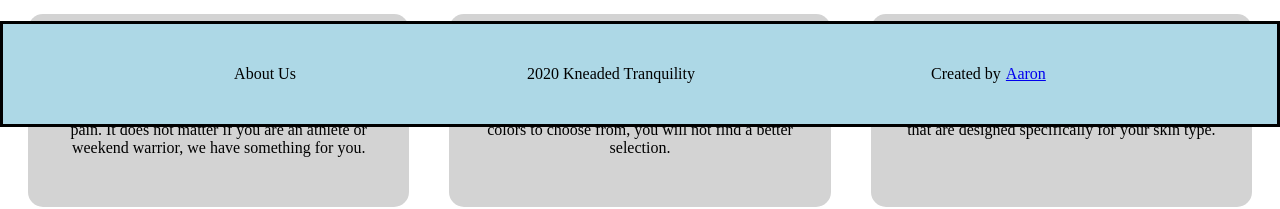
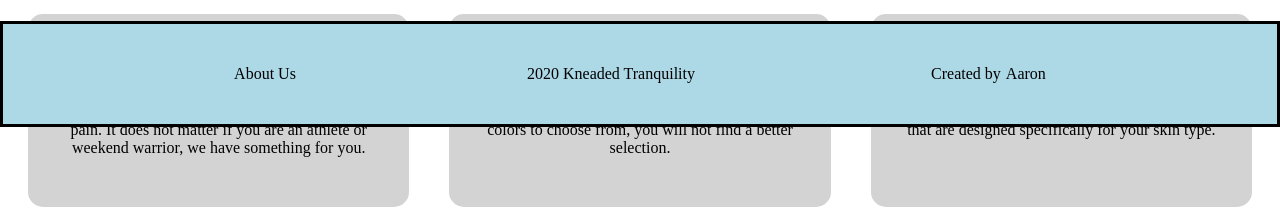
Before and after one commit to acyg2212/KneadedTranquility, a React (Create React App) app in the folder client/: page / in a window 1280 px wide. Shown: the part 673-882 px from the top of the page. Built offline with nearby package versions, Linux system fonts and the light colour scheme.

Commit message:
footer links styled

```diff
--- a/client/src/App.js
+++ b/client/src/App.js
@@ -36,7 +36,7 @@
             </BrowserRouter>
             <footer>
                 <div className="footer-left">
-                    About Us
+                    <a href="/about-us">About Us</a>
                 </div>
                 <div className="footer-middle">
                     <p className="footer-p">2020 Kneaded Tranquility</p>
--- a/client/src/index.css
+++ b/client/src/index.css
@@ -508,7 +508,14 @@
 }
 
 /* about us */
+a{
+    text-decoration: none;
+    color: black;
+}
 
+a:hover{
+    color:white;
+}
 .about-us-h2{
     border-bottom: lightgray 1px solid;
     color: lightblue;
```
